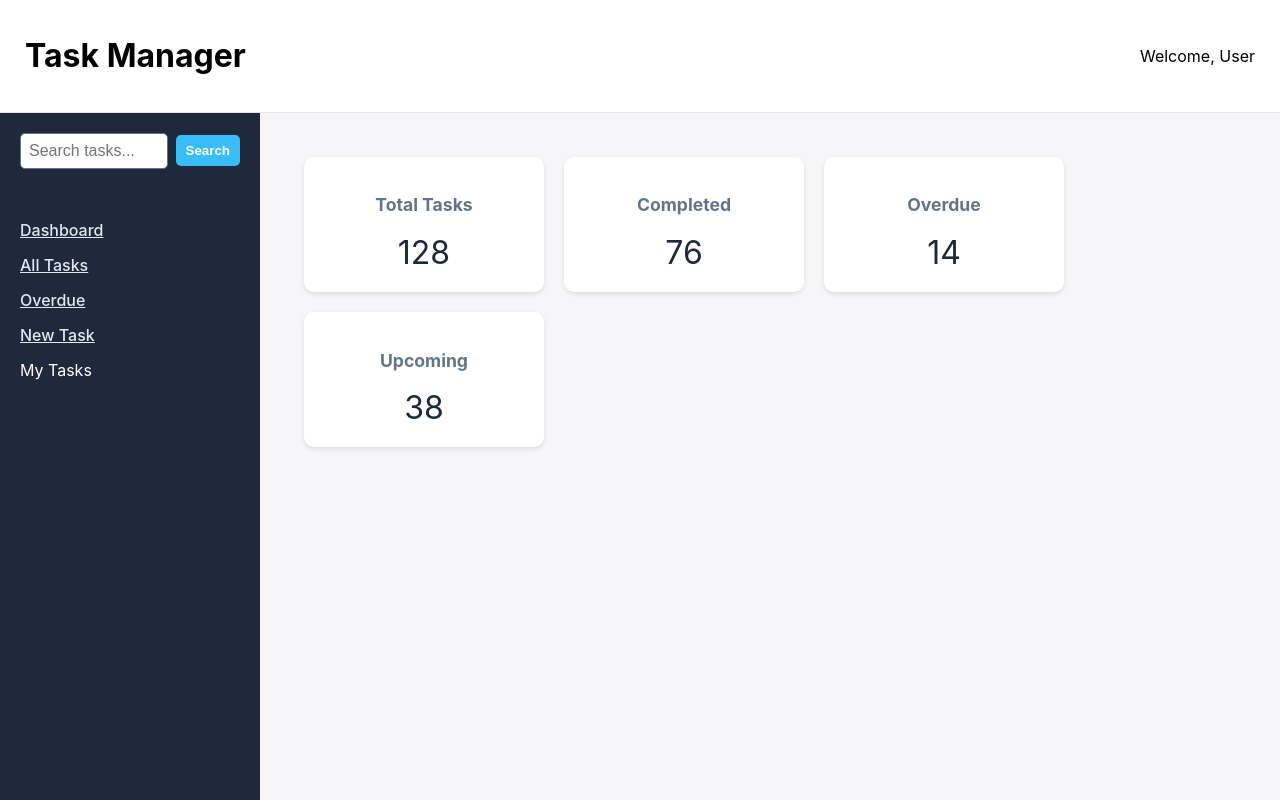
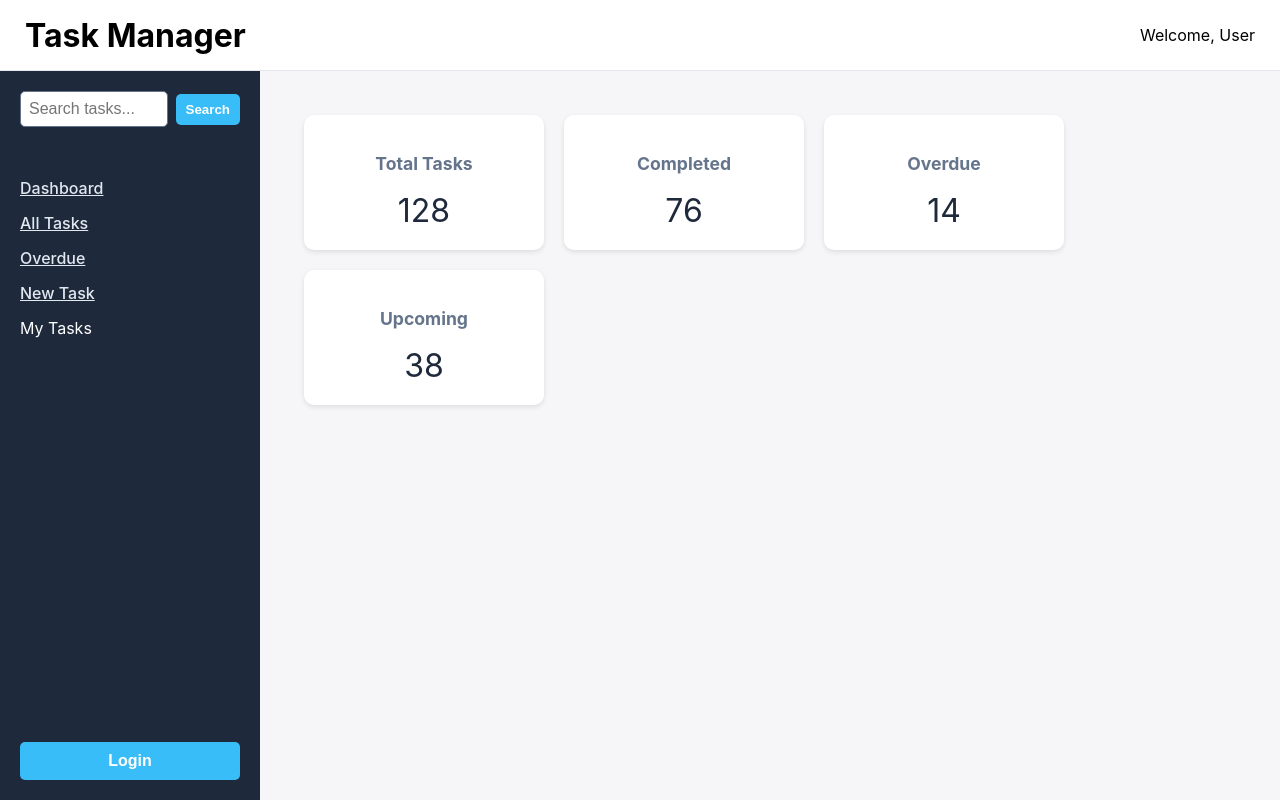
Before and after one commit to Oracle451/CS-312-Final-Project, a React (Create React App) app in the folder frontend/: page / in a window 1280 px wide. Shown: the top 800 px of the page. Built offline with nearby package versions, Linux system fonts and the light colour scheme.

Commit message:
Fixed main page scrolling issue

```diff
--- a/frontend/src/App.css
+++ b/frontend/src/App.css
@@ -1,3 +1,7 @@
+#root {
+  height: 100vh;
+}
+
 .App {
   height: 100vh;
   display: flex;
@@ -5,15 +9,10 @@
 }
 
 .main-layout {
+  height: 100%;
   flex: 1;
   display: flex;
   flex-direction: row;
-}
-
-.Sidebar {
-  width: 220px;
-  background: #222;
-  color: #fff;
 }
 
 .content {
--- a/frontend/src/components/Header.css
+++ b/frontend/src/components/Header.css
@@ -1,4 +1,5 @@
 .header {
+  height: 5%;
   display: flex;
   justify-content: space-between;
   align-items: center;
@@ -8,7 +9,18 @@
 }
 
 .header-user {
+  height: 100%;
   display: flex;
   align-items: center;
   gap: 10px;
 }
+
+.header-title {
+  display: flex;
+  align-items: center;
+  height: 100%;
+}
+
+.header h1 {
+  margin: 0px;
+}
--- a/frontend/src/components/Header.js
+++ b/frontend/src/components/Header.js
@@ -4,7 +4,9 @@ import "./Header.css";
 function Header({ title }) {
   return (
     <header className="header">
-      <h1>{title}</h1>
+      <div className="header-title">
+        <h1>{title}</h1>
+      </div>
       <div className="header-user">
         <span>Welcome, User</span>
       </div>
--- a/frontend/src/components/Sidebar.css
+++ b/frontend/src/components/Sidebar.css
@@ -3,7 +3,6 @@
   background-color: #1e293b;
   color: white;
   padding: 20px;
-  height: 100vh;
 }
 
 .sidebar-title {
--- a/frontend/src/components/Sidebar.js
+++ b/frontend/src/components/Sidebar.js
@@ -15,7 +15,7 @@ function Sidebar() {
   }
 
   return (
-    <div className="sidebar" style={{ display: "flex", flexDirection: "column", height: "100vh" }}>
+    <div className="sidebar" style={{ display: "flex", flexDirection: "column"}}>
       {/* Search Bar */}
       <div style={{ paddingBottom: "20px" }}>
         <form onSubmit={handleSubmit} style={{ display: "flex", gap: 8, alignItems: "center" }}>
```
